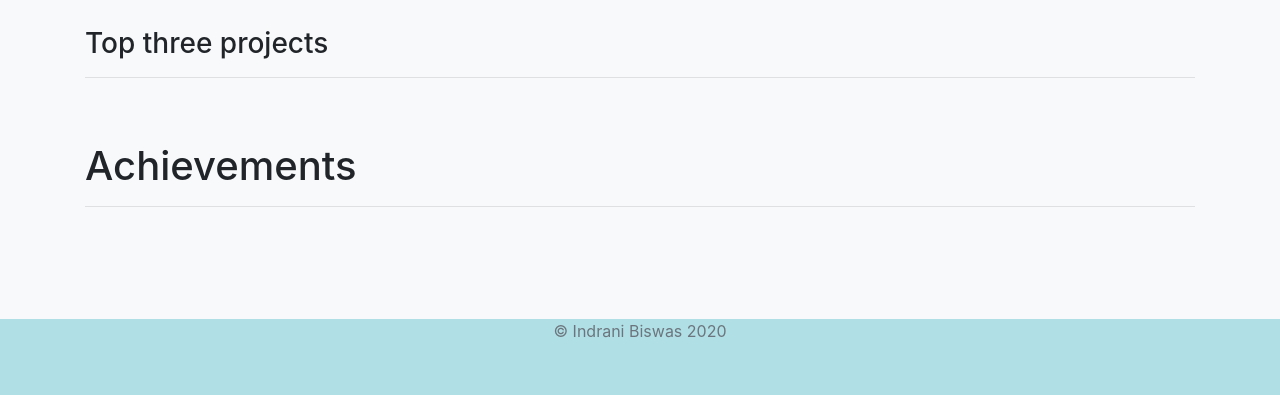
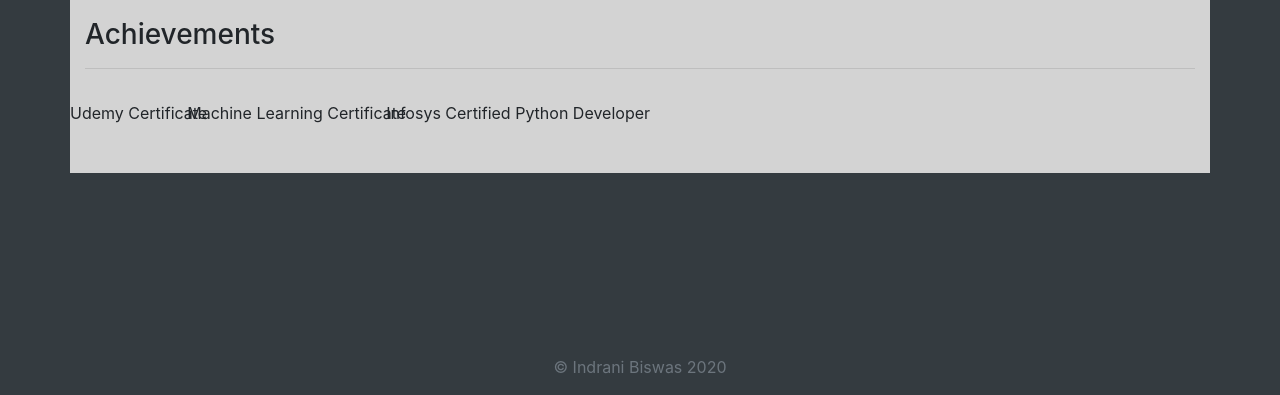
Before and after one commit to biswain2309/portfolio-project, a Django app: page / in a window 1280 px wide. Shown: the part 405-800 px from the top of the page. Run offline with Django 3.2, Linux system fonts and the light colour scheme; data that the repository does not hold is empty; some libraries are stand-ins or nearby versions.

Commit message:
Modified the home page

```diff
--- a/jobs/templates/jobs/home.html
+++ b/jobs/templates/jobs/home.html
@@ -46,6 +46,13 @@
       background-color: #e6e6e6;
     }
 
+    .homepagepic {
+      border: 5px solid grey;
+      width: 55%;
+      border-radius: 50%;
+      text-align: center;
+    }
+
     .bd-placeholder-img {
       font-size: 1.125rem;
       text-anchor: middle;
@@ -53,6 +60,47 @@
       -moz-user-select: none;
       -ms-user-select: none;
       user-select: none;
+    }
+
+    .container {
+      width: 100%;
+      padding-right: 15px;
+      padding-left: 15px;
+      margin-right: auto;
+      margin-left: auto;
+      background-color: lightgrey;
+    }
+
+    .repos {
+      list-style-type: none;
+      display: flex;
+      padding: 0;
+    }
+
+    .repo {
+      margin: 1rem 0;
+      margin-right: 10px;
+    }
+
+    .repo a {
+      background: #f4f4f4;
+      color: #000;
+      display: block;
+      padding: 1rem;
+      text-decoration: none;
+      border-radius: 5px;
+    }
+
+    .repo a:hover {
+      background: #e4e4e4;
+    }
+
+    .footer {
+      position: fixed;
+      left: 0;
+      bottom: 0;
+      width: 100%;
+      text-align: center;
     }
 
     @media (min-width: 768px) {
@@ -65,28 +113,28 @@
   <link href="album.css" rel="stylesheet">
 </head>
 
-<body>
+<body style="background-color: #343b40">
   <header>
     <nav class="navbar navbar-expand-lg navbar-dark bg-dark">
       <a class="navbar-brand" href="{% url 'home' %}">Indrani Biswas</a>
-      <div class="collapse navbar-collapse">
+      <!-- <div class="collapse navbar-collapse">
         <ul class="navbar-nav mr-auto">
-          <a href="https://dev.to/biswain2309" class="navbar-link" target="_blank">
+          <a href="" class="navbar-link" target="_blank">
             <img src="https://d2fltix0v2e0sb.cloudfront.net/dev-badge.svg" class="logo"
               alt="Indrani Biswas's DEV Profile" height="40" width="40">
           </a>
         </ul>
-      </div>
+      </div> -->
       <button class="navbar-toggler" type="button" data-toggle="collapse" data-target="#navbarNavAltMarkup"
         aria-controls="navbarNavAltMarkup" aria-expanded="false" aria-label="Toggle navigation">
         <span class="navbar-toggler-icon"></span>
       </button>
       <div class="collapse navbar-collapse" id="navbarNavAltMarkup">
         <div class="navbar-nav ml-auto">
-          <a class="nav-item nav-link" target="_blank" href="{% url 'allwork' %}">Work</a>
-          <!-- <a class="nav-item nav-link" target="_blank" href="">Github</a> -->
+          <a class="nav-item nav-link" href="{% url 'home' %}">Home</a>
+          <a class="nav-item nav-link" href="{% url 'allwork' %}">Work</a>
           <a class="nav-item nav-link" href="{% url 'allcontact' %}">Contact</a>
-          <!-- <a class="nav-item nav-link" href="">Blog</a> -->
+          <a class="nav-item nav-link" target="_blank" href="http://articlyzer-project.herokuapp.com/">Articlyzer</a>
         </div>
       </div>
     </nav>
@@ -95,78 +143,85 @@
   <main role="main">
 
     <header>
-      <h2><br></>
+      <h2></br>
       </h2>
-
-      <body style="background-color:powderblue;">
       <div class="container">
         <div class="row">
           <div class="col-12 col-md-8 mt-0">
-              <h1>Myself Indrani!</h1>
-              <p class="lead text-muted">Total 5 years of experience in Mainframe technologies which includes 2 years of
+            <h2>Hi,</h2>
+            <p class="text-muted text-justify mb-5">Total 5 years of experience in Mainframe technologies which
+              includes 2 years of
               legacy migration and process automation. Learned and applied python technologies while tagged in a
               full-time project. Self-taught techie with go and getter attitude to achieve results in an Agile model.
               An Open source contributor and lifetime learner who is ready to skill up proactively as per organization
               requirements. Always wants to work with a firm which helps in the growth of an individual. </p>
           </div>
-            <div class="col-8 col-md-4">
-              <img class="pic" alt='image' src="{% static 'IMG_20180530_165410__01__01.jpg' %}" />
-            </div>
-          </div>
-        </div>
-      </body>
-
-
-      <div class="album py-5 bg-light">
-        <div class="container">
-          <h3>Top three projects</h3>
-          <hr>
-          </hr>
-          <div class="row">
-            {% for work in works.all %}
           <div class="col-md-4">
-              <h3>{{ work.title }}</h3>
-              <div class="card mb-4 shadow-sm">
-                <img class="card-img-top" src="{{ work.image.url }}" />
-                <div class="card-body">
-                  <a class="nav-item nav-link" target="_blank" href={{ work.urls }}>
-                    <p class="card-text">{{ work.summary }}</p>
-                  </a>
-                </div>
-              </div>
-            </div>
-            {% endfor %}
-          </div>
-        </div>
-
-        <div class="album py-5 bg-light">
-          <div class="container">
-            <h1>Achievements</h1>
-            <hr>
-            </hr>
-            <div class="row">
-              {% for achv in achvs.all %}
-              <div class="col-md-4">
-                <div class="card mb-4 shadow-sm">
-                  <img class="card-img-top" src="{{ achv.image.url }}" />
-                  <div class="card-body">
-                    <p class="card-text">{{ achv.body }}</p></a>
-                  </div>
-                </div>
-              </div>
-              {% endfor %}
-            </div>
+            <img class="homepagepic mt-2" alt='image' src="{% static 'IMG_20180530_165410__01__01.jpg' %}" />
+            <p class="mt-3 text-muted">Python | Django | Web Developer</p>
           </div>
         </div>
 
 
+        <h3>Recent works</h3>
+        <hr>
+        </hr>
+        <div class="row">
+          <div class="col-sm-12">
+            <ol class="repos">
+              {% for work in works.all %}
+              <li class="repo">
+                <section class="row">
+                  <article class="column">
+                    <a href={{ work.urls }} target="_blank" rel="noopener noreferrer">{{ work.title }}</a>
+                  </article>
+                </section>
+              </li>
+              {% endfor %}
+            </ol>
+          </div>
+        </div>
+
+        <h3>Achievements</h3>
+        <hr>
+        </hr>
+        <div class="row">
+          <div class="col-sm-12">
+            <ol class="repos">
+              <li class="repo">
+                <section class="row">
+                  <article class="column">
+                    <p>Udemy Certificate</p>
+                  </article>
+                </section>
+              </li>
+              <li class="repo">
+                <section class="row">
+                  <article class="column">
+                    <p>Machine Learning Certificate</p>
+                  </article>
+                </section>
+              </li>
+              <li class="repo">
+                <section class="row">
+                  <article class="column">
+                    <p>Infosys Certified Python Developer</p>
+                  </article>
+                </section>
+              </li>
+            </ol>
+          </div>
+        </div>
+      </div>
+    </header>
   </main>
 
   <footer class="text-muted">
-    <div class="container text-center">
+    <div class="footer">
       <p>© Indrani Biswas {% now "Y" %}</p>
     </div>
   </footer>
+
   <script src="https://code.jquery.com/jquery-3.4.1.slim.min.js"
     integrity="sha384-J6qa4849blE2+poT4WnyKhv5vZF5SrPo0iEjwBvKU7imGFAV0wwj1yYfoRSJoZ+n"
     crossorigin="anonymous"></script>
```
Also changed, not shown: work/templates/work/allwork.html (+25 -9 lines). Lines whose indentation alone changed are shown as unchanged.
